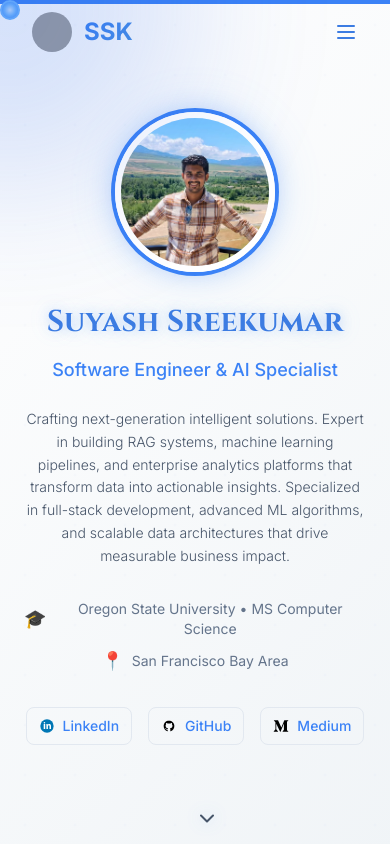
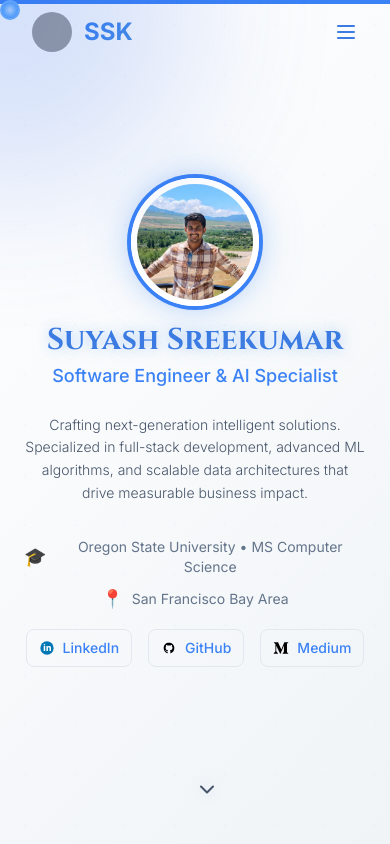
Before and after one commit to suyash8991/portfolio, a React (Vite) app: page / in a window 390 px wide. Shown: the top 844 px of the page. Built offline with nearby package versions, Linux system fonts and the light colour scheme; grey boxes are pictures that could not be loaded.

Commit message:
Reduce profile photo size and adjust hero section spacing - decrease hero photo size from 10rem to 8rem on mobile - reduce responsive breakpoint sizes for better proportions - adjust navbar spacing from h-8/h-16 to h-12/h-18 - reduce profile photo margin from mb-8 to mb-4 for tighter layout

```diff
--- a/src/components/sections/Hero.tsx
+++ b/src/components/sections/Hero.tsx
@@ -50,10 +50,10 @@ const Hero = () => {
           className="text-center max-w-4xl mx-auto"
         >
           {/* Optimized Spacing from Navbar */}
-          <div className="h-8 md:h-16"></div>
+          <div className="h-12 md:h-18"></div>
 
           {/* Profile Photo */}
-          <motion.div variants={itemVariants} className="mb-8">
+          <motion.div variants={itemVariants} className="mb-4">
             <div className="hero-photo mx-auto">
               <img
                 src={`${import.meta.env.BASE_URL}profile.jpg`}
@@ -77,7 +77,7 @@ const Hero = () => {
           <motion.h1
             key={nameAnimationKey}
             variants={itemVariants}
-            className={`text-3xl md:text-4xl lg:text-5xl font-medieval font-bold mb-4 hero-name ${theme}-mode`}
+            className={`text-3xl md:text-3xl lg:text-4xl font-medieval font-bold mb-1 hero-name ${theme}-mode`}
             whileHover={{
               scale: 1.05,
               transition: { duration: 0.3 }
@@ -99,7 +99,7 @@ const Hero = () => {
           {/* Professional Title */}
           <motion.h2
             variants={itemVariants}
-            className="text-lg md:text-xl font-body font-medium mb-6"
+            className="text-lg md:text-l font-body font-medium mb-6"
             style={{
               color: 'var(--accent-primary)'
             }}
@@ -115,13 +115,13 @@ const Hero = () => {
               color: 'var(--text-secondary)'
             }}
           >
-            Crafting next-generation intelligent solutions. Expert in building RAG systems, machine learning pipelines, and enterprise analytics platforms that transform data into actionable insights. Specialized in full-stack development, advanced ML algorithms, and scalable data architectures that drive measurable business impact.
+            Crafting next-generation intelligent solutions. Specialized in full-stack development, advanced ML algorithms, and scalable data architectures that drive measurable business impact.
           </motion.p>
 
           {/* Meta Information */}
           <motion.div
             variants={itemVariants}
-            className="mb-8 space-y-2"
+            className="mb-4 space-y-2"
           >
             <div className="flex items-center justify-center gap-2 text-sm md:text-base">
               <span className="text-lg">🎓</span>
--- a/src/index.css
+++ b/src/index.css
@@ -361,8 +361,8 @@
 
 /* 1. Base styles for all themes (size, shape, etc.) */
 .hero-photo {
-  width: 10rem; /* 160px - mobile first */
-  height: 10rem;
+  width: 8rem; /* 128px - reduced from 10rem */
+  height: 8rem;
   border-radius: 50%;
   overflow: hidden;
   position: relative;
@@ -421,30 +421,30 @@
 /* Responsive sizing */
 @media (min-width: 640px) {
   .hero-photo {
-    width: 12rem; /* 192px */
-    height: 12rem;
+    width: 10rem; /* 160px - reduced from 12rem */
+    height: 10rem;
   }
 }
 
 @media (min-width: 768px) {
   .hero-photo {
-    width: 16rem; /* 256px */
-    height: 16rem;
+    width: 14rem; /* 224px - reduced from 16rem */
+    height: 14rem;
     border-width: 8px;
   }
 }
 
 @media (min-width: 1024px) {
   .hero-photo {
-    width: 18rem; /* 288px */
-    height: 18rem;
+    width: 16rem; /* 256px - reduced from 18rem */
+    height: 16rem;
   }
 }
 
 @media (min-width: 1280px) {
   .hero-photo {
-    width: 20rem; /* 320px */
-    height: 20rem;
+    width: 16rem; /* 288px - reduced from 20rem */
+    height: 16rem;
   }
 }
 
```
